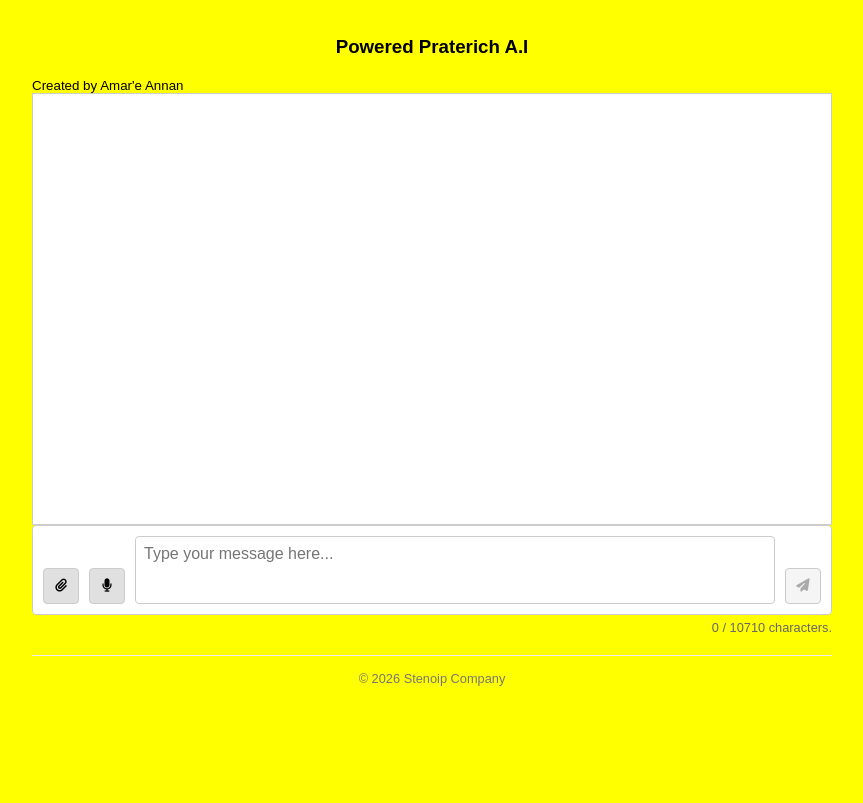
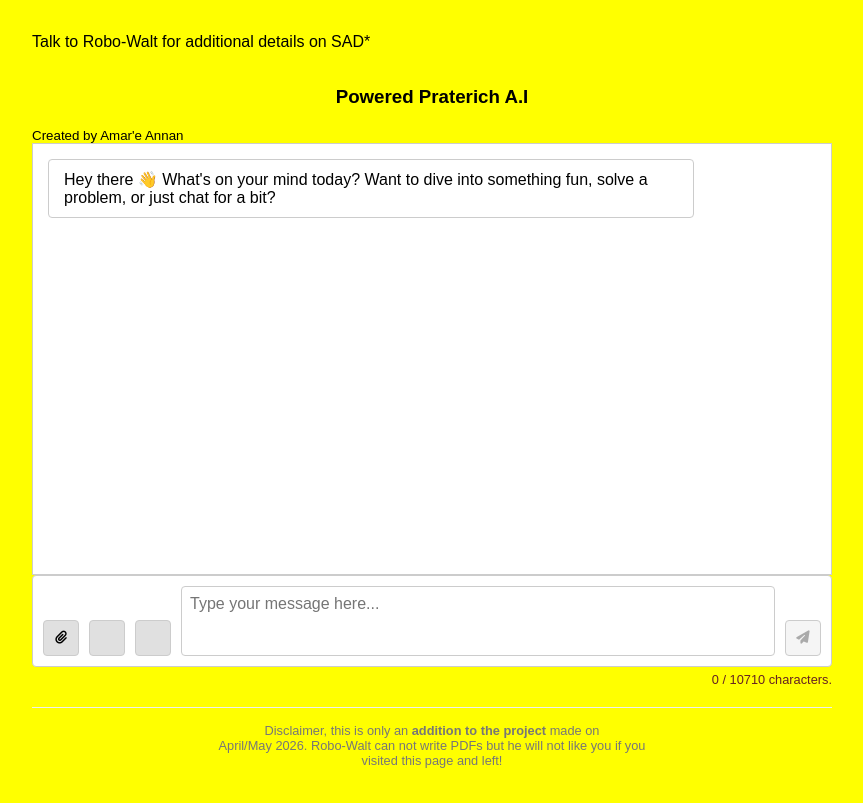
Before and after one commit to stenoip/praterich, a website: page SAD.html in a window 1280 px wide. Shown: the part 81-884 px from the top of the page, without its empty margins (208-1071 px from the left). Before the commit the page ends 802 px from the top, so only its background shows below. Drawn offline with nearby package versions, Linux system fonts and the light colour scheme.

Commit message:
Update SAD.html

```diff
--- a/SAD.html
+++ b/SAD.html
@@ -3,7 +3,7 @@
     <head>
     <meta charset="UTF-8">
     <meta name="viewport" content="width=device-width, initial-scale=1.0">
-    <title>Praterich A.I.</title>
+    <title>Learn more about Social Anxiety</title>
     <link rel="stylesheet" href="https://cdnjs.cloudflare.com/ajax/libs/font-awesome/6.5.2/css/all.min.css">
     <script src="https://cdn.jsdelivr.net/npm/marked/marked.min.js"></script>
     <style>
@@ -173,7 +173,7 @@
          Lets talk Social Anxiety!
       </h1>
 
-
+      <p>Talk to Robo-Walt for additional details on SAD*</p>
       <h3 class="title">Powered Praterich A.I</h3>
       <small>Created by Amar'e Annan</small>
 
@@ -192,21 +192,18 @@
                 </div>
 
                <div class="input-row">
-
     <input type="file" id="file-upload" style="display: none;" accept="*">
-
     <button id="upload-button" class="input-button" title="Upload File">
         <i class="fas fa-paperclip"></i>
     </button>
+ <button id="mic-button" class="input-button" title="Voice Input">
 
-                    <button id="mic-button" class="input-button" title="Voice Input">
-                        <i class="fas fa-microphone"></i>
+</button>
+    <button id="web-search-toggle" class="input-button" title="Web Search: Auto/Off">
+
     </button>
 
-
-
-                    <textarea id="user-input" placeholder="Type your message here..."></textarea>
-
+    <textarea id="user-input" placeholder="Type your message here..." style="height: 68px;"></textarea>
     <button id="send-button" class="input-button" title="Send" disabled="disabled">
         <i class="fas fa-paper-plane"></i>
     </button>
@@ -216,12 +213,16 @@
         </div>
 
         <div id="copyright">
-            © 2026 Stenoip Company
+            Disclaimer, this is only an <strong>addition to the project</strong> made on<br>
+            April/May 2026. Robo-Walt can not write PDFs but he will not like you if you<br>
+            visited this page and left!
+
         </div>
     </div>
 
     <script src="https://stenoip.github.io/praterich/ui.js"></script>
     <script src="https://stenoip.github.io/praterich/SAD-script.js"></script>
 
-</body>
-</html>
+
+
+</body></html>
```
Lines whose indentation alone changed are shown as unchanged.
